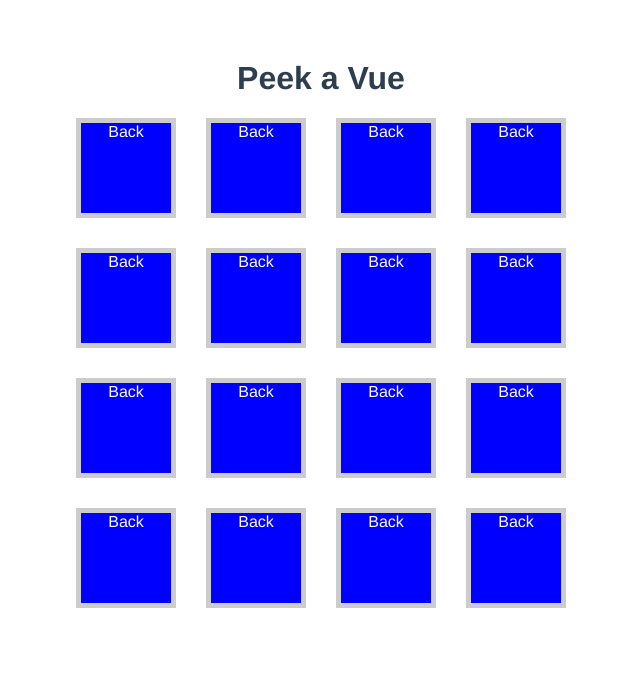
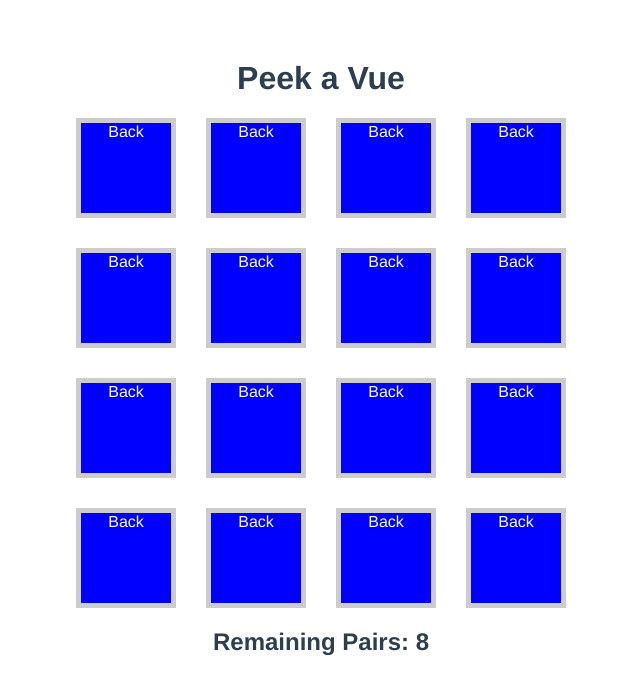
Before and after one commit to albertoaa/peek-a-vue, a Vue app: page / in a window 1280 px wide. Shown: the top 694 px of the page, without its empty margins (319-959 px from the left). Built offline with nearby package versions, Linux system fonts and the light colour scheme.

Commit message:
add win condition and track remaining pairs

```diff
--- a/src/App.vue
+++ b/src/App.vue
@@ -8,7 +8,7 @@
 </template>
 
 <script>
-import { ref, watch } from 'vue';
+import { computed, ref, watch } from 'vue';
 import Card from "./components/Card.vue";
 
 export default {
@@ -19,12 +19,23 @@
   setup() {
     const cardList = ref([]);
     const userSelection = ref([]);
-    const status = ref('');
+    const status = computed(() => {
+      if (remainingPairs.value === 0) {
+        return 'You won!';
+      } else {
+        return `Remaining Pairs: ${remainingPairs.value}`;
+      }
+    });
+    const remainingPairs = computed(() => {
+      const remainingCards = cardList.value.filter(card => !card.matched);
+
+      return remainingCards.length / 2;
+    });
 
     for (let i = 0; i < 16; i++) {
       cardList.value.push({
         id: i,
-        value: i,
+        value: 6,
         visible: false,
         position: i,
         matched: false
```
